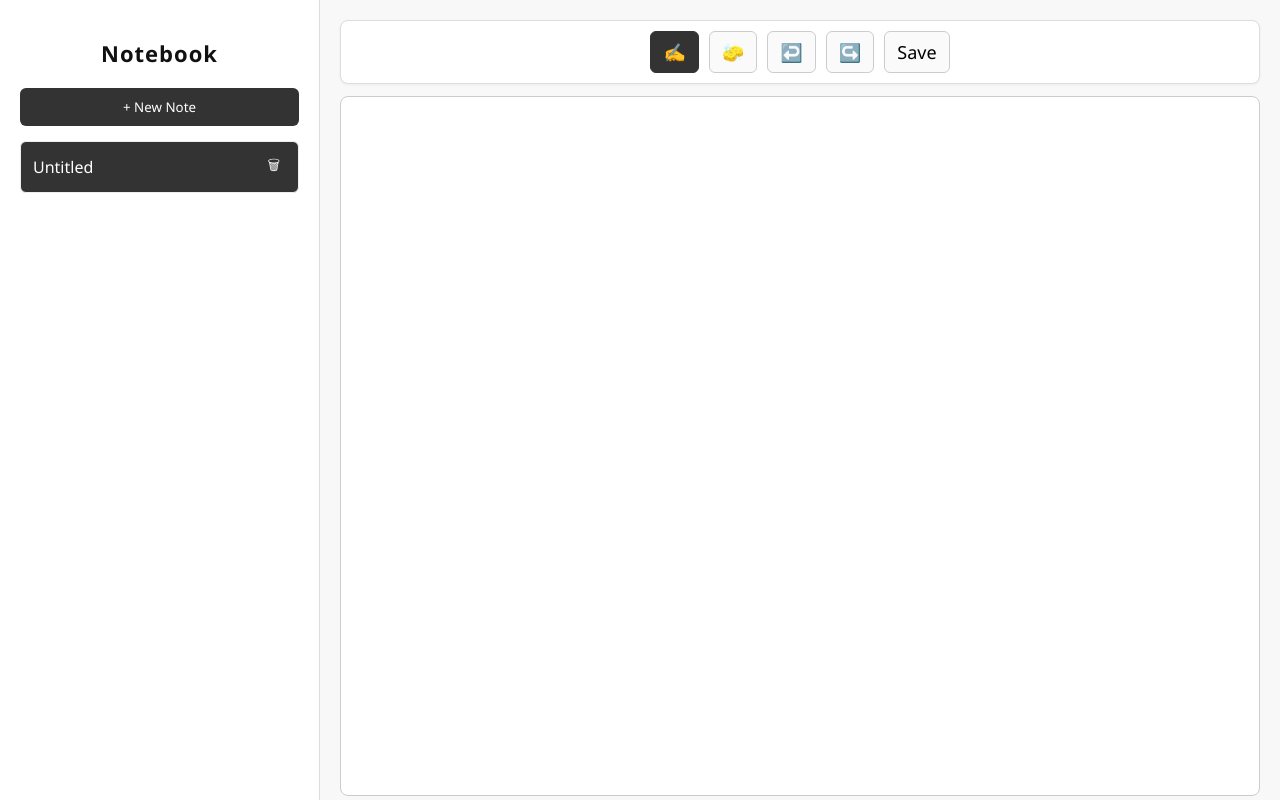
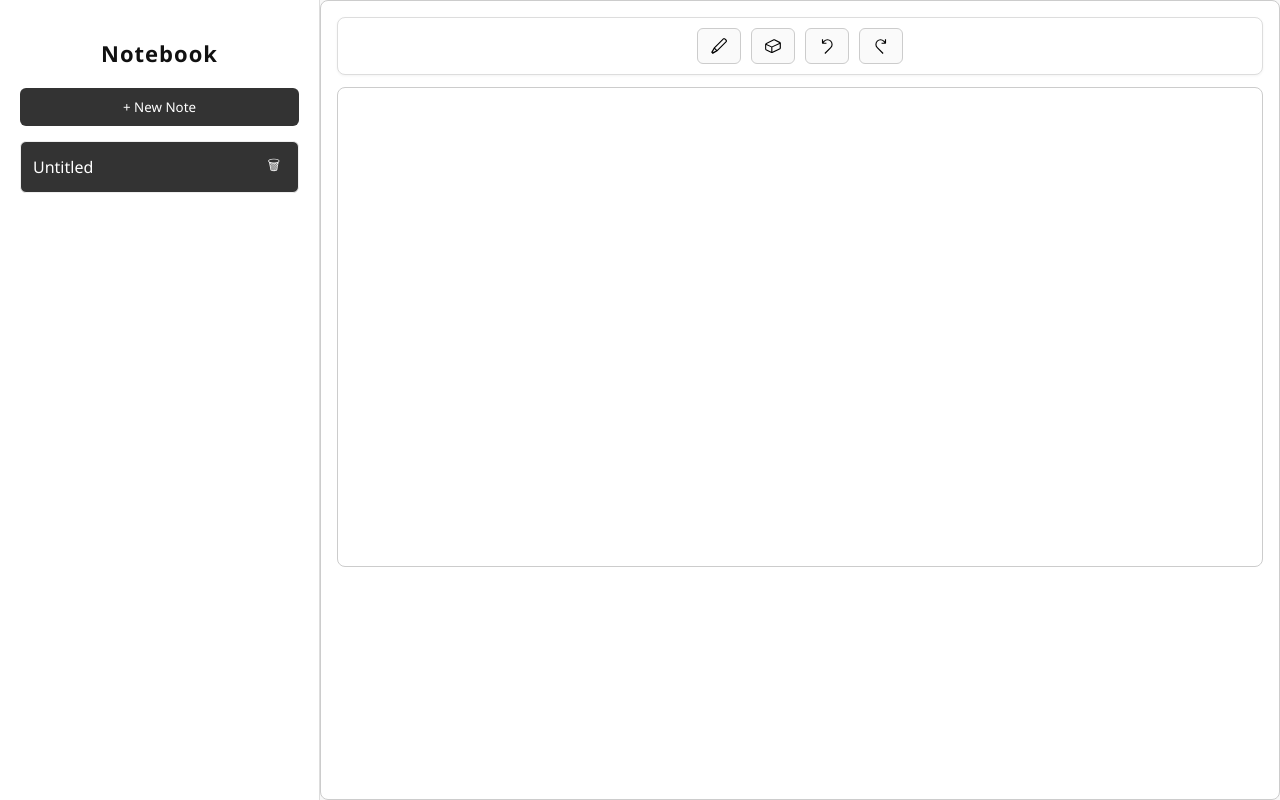
Before and after one commit to rizo0103/electronic-notebook, a React (Vite) app: page / in a window 1280 px wide. Both pictures are taken after a click on the button "+ New Note". Built offline with nearby package versions, Linux system fonts and the light colour scheme.

Commit message:
created canvas with toolbar

```diff
--- a/package.json
+++ b/package.json
@@ -12,7 +12,8 @@
   "dependencies": {
     "dexie": "^4.2.1",
     "react": "^19.2.0",
-    "react-dom": "^19.2.0"
+    "react-dom": "^19.2.0",
+    "react-icons": "^5.5.0"
   },
   "devDependencies": {
     "@eslint/js": "^9.39.1",
--- a/src/components/HandwritingCanvas.jsx
+++ b/src/components/HandwritingCanvas.jsx
@@ -1,188 +1,19 @@
-/* eslint-disable react-hooks/exhaustive-deps */
-// src/components/HandwritingCanvas.jsx
-import React, { useEffect, useRef, useState } from 'react';
-import { saveCanvas } from '../services/noteService';
+import React from 'react'
+import { VscDiscard, VscEdit, VscRedo, VscSymbolField } from 'react-icons/vsc';
 
-const HandwritingCanvas = ({ className, content, onNoteUpdate, noteId }) => {
-    const canvasRef = useRef(null);
-    const [isDrawing, setIsDrawing] = useState(false);
-    const [ctx, setCtx] = useState(null);
-    const [mode, setMode] = useState("Handwriting mode");
-    const [compositeOperation, setCompositeOperation] = useState('source-over');
-    const [cursorPos, setCursorPos] = useState({ x: 0, y: 0 });
-    const [showCursor, setShowCursor] = useState(false);
-    const [penSize, setPenSize] = useState(5);
-    const [history, setHistory] = useState([]);
-    const [historyStep, setHistoryStep] = useState(-1);
-
-    const saveSnapshot = () => {
-        const canvas = canvasRef.current;
-        const data = canvas.toDataURL();
-
-        const newHistory = history.slice(0, historyStep + 1);
-        newHistory.push(data);
-
-        setHistory(newHistory);
-        setHistoryStep(newHistory.length);
-
-    };
-
-    // Function to set canvas size and context properties
-    const setupCanvas = () => {
-        const canvas = canvasRef.current;
-        const context = canvas.getContext("2d");
-
-        let data = content || canvas.toDataURL();
-
-        const rect = canvas.getBoundingClientRect();
-        canvas.width = rect.width;
-        canvas.height = rect.height;
-
-        const img = new Image();
-        img.src = data;
-        img.onload = () => {
-            context.drawImage(img, 0, 0, canvas.width, canvas.height);
-        };
-
-        context.lineCap = "round";
-        context.lineWidth = penSize;
-        context.strokeStyle = "#000";
-        context.globalCompositeOperation = compositeOperation;
-
-        setCtx(context);
-    };
-
-    useEffect(() => {
-        setupCanvas();
-        window.addEventListener('resize', setupCanvas);
-        return () => {
-            window.removeEventListener('resize', setupCanvas);
-        };
-    }, []);
-
-    const getPosition = (e) => {
-        const rect = canvasRef.current.getBoundingClientRect();
-        const clientX = e.touches ? e.touches[0].clientX : e.clientX;
-        const clientY = e.touches ? e.touches[0].clientY : e.clientY;
-
-        return {
-            x: clientX - rect.left,
-            y: clientY - rect.top
-        };
-    };
-
-    const startDrawing = (e) => {
-        e.preventDefault();
-        if (!ctx) return;
-        const { x, y } = getPosition(e);
-        ctx.globalCompositeOperation = compositeOperation;
-        ctx.beginPath();
-        ctx.moveTo(x, y);
-        setIsDrawing(true);
-    };
-
-    const draw = (e) => {
-        if (!isDrawing || !ctx) return;
-        e.preventDefault();
-        const { x, y } = getPosition(e);
-        ctx.lineWidth = penSize;
-        ctx.lineTo(x, y);
-        ctx.stroke();
-    };
-
-    const stopDrawing = (e) => {
-        if (!isDrawing || !ctx) return;
-
-        e.preventDefault();
-
-        ctx.closePath();
-        setIsDrawing(false);
-
-        saveSnapshot();
-    };
-
-    const handleMouseMove = (e) => {
-        // Always update the visual cursor position in eraser mode
-        if (mode === 'Eraser') {
-            setCursorPos({ x: e.clientX, y: e.clientY });
-        }
-        // Call the draw function, which will only execute if isDrawing is true
-        draw(e);
-    };
-
-    const handleSave = async () => {
-        await saveCanvas(noteId, canvasRef.current);
-        if (onNoteUpdate) {
-            onNoteUpdate();
-        }
-    };
-
-    const handleToolbarButtonClick = (e) => {
-        setMode(e.target.title);
-
-        if (e.target.title === "Handwriting mode") {
-            setCompositeOperation("source-over");
-            setPenSize(5);
-        } else if (e.target.title === "Eraser") {
-            setCompositeOperation("destination-out");
-            setPenSize(30); // A more reasonable eraser size
-        }
-    };
-
-    const undo = () => {
-        const canvas = document.getElementById('canvas');
-        if (historyStep < 0) return ;
-
-        const newStep = historyStep - 1;
-        setHistoryStep(newStep);
-
-        const img = new Image();
-
-        img.src = history[newStep];
-        img.onload = () => {
-            ctx.clearRect(0, 0, canvas.width, canvas.height);
-            ctx.drawImage(img, 0, 0);
-        };
-    };
+const HandwritingCanvas = ({ className }) => {
 
     return (
-        <section className='editor'>
-            {showCursor && (
-                <div className="eraser-cursor"
-                    style={{
-                        width: `${penSize}px`,
-                        height: `${penSize}px`,
-                        left: `${cursorPos.x}px`,
-                        top: `${cursorPos.y}px`,
-                        transform: 'translate(-50%, -50%)',
-                    }}
-                >
-                </div>
-            )}
+        <section className={className}>
             <div className="editor-toolbar">
-                <button className={`tool-btn ${mode === "Handwriting mode" ? 'active' : ''}`} title='Handwriting mode' onClick={handleToolbarButtonClick}>✍️</button>
-                <button className={`tool-btn ${mode === "Eraser" ? 'active' : ''}`} title='Eraser' onClick={handleToolbarButtonClick}>🧽</button>
-                <button className="tool-btn" title='Undo' onClick={undo}>↩️</button>
-                <button className="tool-btn" title='Redo'>↪️</button>
-                <button className="tool-btn" onClick={handleSave} title="Save">Save</button>
+                <button className="tool-btn"> <VscEdit /> </button>
+                <button className="tool-btn"> <VscSymbolField /> </button>
+                <button className="tool-btn"> <VscDiscard /> </button>
+                <button className="tool-btn"> <VscRedo /> </button>
             </div>
-            <canvas
-                id='canvas'
-                ref={canvasRef}
-                className={className}
-                style={{ touchAction: "none", display: 'block', cursor: mode === 'Eraser' ? 'none' : 'default' }}
-                onMouseDown={startDrawing}
-                onMouseMove={handleMouseMove}
-                onMouseUp={stopDrawing}
-                onMouseEnter={() => mode === 'Eraser' && setShowCursor(true)}
-                onMouseLeave={() => setShowCursor(false)}
-                onTouchStart={startDrawing}
-                onTouchMove={draw}
-                onTouchEnd={stopDrawing}
-                onTouchCancel={stopDrawing}
-            />
+            <canvas className={className}></canvas>
         </section>
-    );
+    )
 };
 
 export default HandwritingCanvas;
```
Also changed, not shown: 1 other file (tests, documents, lock files or other folders).
